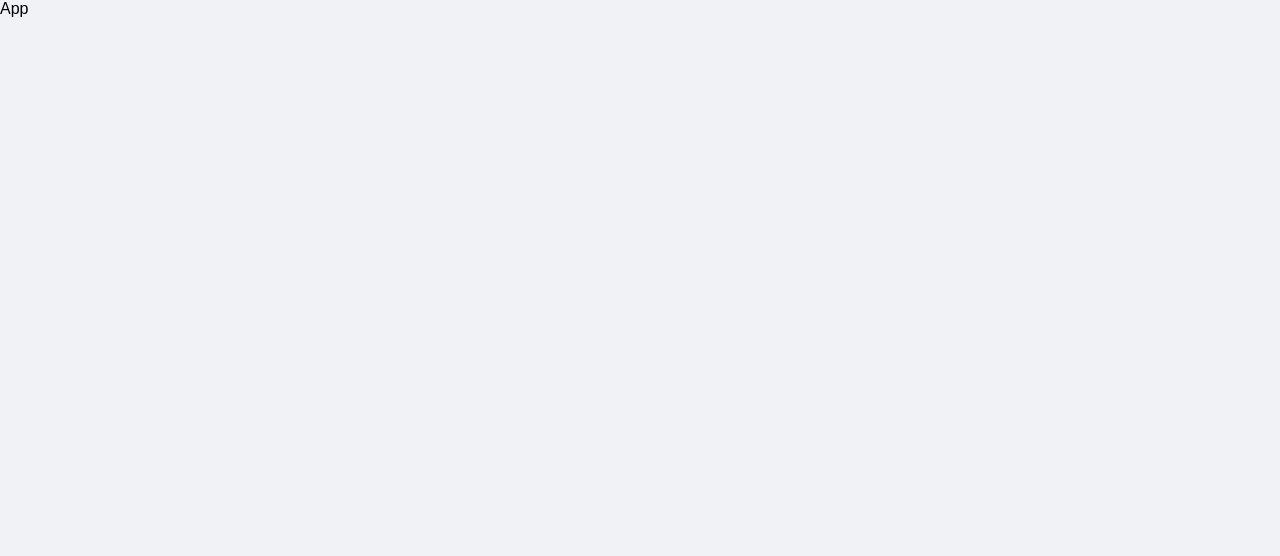
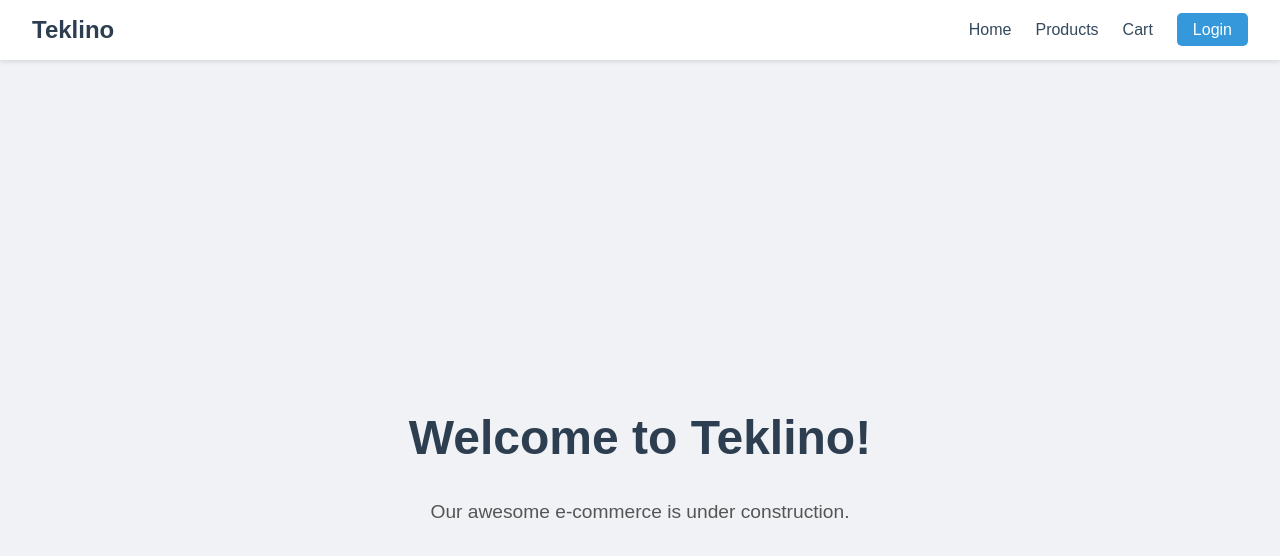
Before and after one commit to matinmousavi/teklino, a React (Vite) app in the folder frontend/: page / in a window 1280 px wide. Shown: the top 556 px of the page. Built offline with nearby package versions, Linux system fonts and the light colour scheme.

Commit message:
feat: implement Header component with navigation and styling

```diff
--- a/frontend/src/App.jsx
+++ b/frontend/src/App.jsx
@@ -1,6 +1,12 @@
+import Header from "./components/Header/Header"
+import HomePage from "./pages/HomePage/HomePage"
+
 const App = () => {
   return (
-    <div>App</div>
+    <div>
+      <Header />
+      <HomePage />
+    </div>
   )
 }
 
--- /dev/null
+++ b/frontend/src/components/Header/Header.jsx
@@ -0,0 +1,29 @@
+import styles from './Header.module.css';
+
+const Header = () => {
+  return (
+    <header className={styles.header}>
+      <div className={styles.header__logo}>
+        <a href="/">Teklino</a>
+      </div>
+      <nav className={styles.header__nav}>
+        <ul className={styles['header__nav-list']}>
+          <li className={styles['header__nav-item']}>
+            <a href="/" className={styles['header__nav-link']}>Home</a>
+          </li>
+          <li className={styles['header__nav-item']}>
+            <a href="/products" className={styles['header__nav-link']}>Products</a>
+          </li>
+          <li className={styles['header__nav-item']}>
+            <a href="/cart" className={styles['header__nav-link']}>Cart</a>
+          </li>
+          <li className={styles['header__nav-item']}>
+            <a href="/login" className={styles['header__nav-link--button']}>Login</a>
+          </li>
+        </ul>
+      </nav>
+    </header>
+  );
+};
+
+export default Header;
--- /dev/null
+++ b/frontend/src/components/Header/Header.module.css
@@ -0,0 +1,53 @@
+.header {
+  display: flex;
+  justify-content: space-between;
+  align-items: center;
+  padding: 1rem 2rem;
+  background-color: #ffffff;
+  box-shadow: 0 2px 4px rgba(0, 0, 0, 0.1);
+  position: sticky;
+  top: 0;
+  z-index: 1000;
+}
+
+.header__logo a {
+  text-decoration: none;
+  color: #2c3e50;
+  font-size: 1.5rem;
+  font-weight: bold;
+}
+
+.header__nav-list {
+  display: flex;
+  align-items: center;
+  list-style: none;
+  margin: 0;
+  padding: 0;
+  gap: 1.5rem; /* فاصله بین آیتم‌های منو */
+}
+
+.header__nav-link {
+  text-decoration: none;
+  color: #34495e;
+  font-size: 1rem;
+  font-weight: 500;
+  transition: color 0.2s ease-in-out;
+}
+
+.header__nav-link:hover {
+  color: #2980b9;
+}
+
+/* استایل مخصوص دکمه Login با استفاده از Modifier */
+.header__nav-link--button {
+  text-decoration: none;
+  background-color: #3498db;
+  color: #ffffff;
+  padding: 0.5rem 1rem;
+  border-radius: 5px;
+  transition: background-color 0.2s ease-in-out;
+}
+
+.header__nav-link--button:hover {
+  background-color: #2980b9;
+}
```
